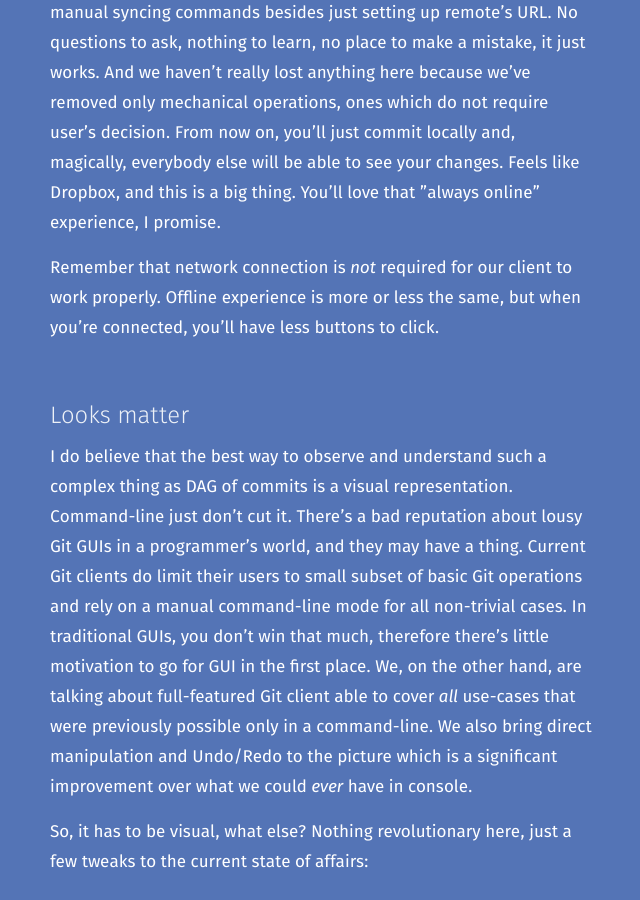
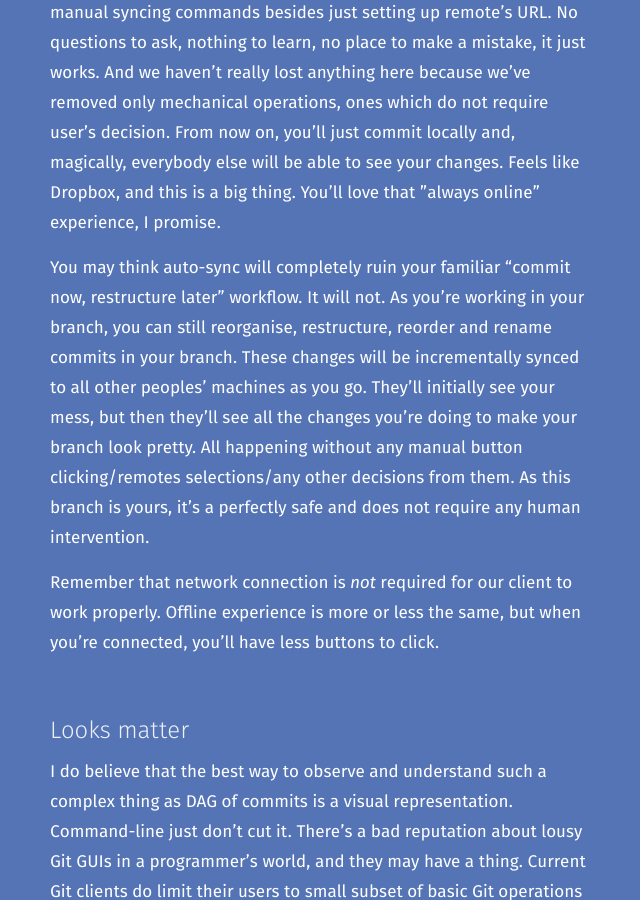
Before and after one commit to tonsky/tonsky.github.io, a Jekyll site: the page built from _posts/2014-06-17-reinventing-git-interface.md, in a window 1280 px wide and 900 px high, scrolled down 8896 px. Shown: the whole window, without its empty margins (319-959 px from the left). Built offline with Jekyll 4.4.1, drawn with Linux system fonts in a browser that asks for light colours; comment, search, counter and statistics services are not loaded.

Commit message:
A note about auto-sync and commits reordering

```diff
--- a/_posts/2014-06-17-reinventing-git-interface.md
+++ b/_posts/2014-06-17-reinventing-git-interface.md
@@ -98,6 +98,8 @@ There’s a solid foundation for such “always online” experience. <nobr><cod
 
 This is another huge win for us: we’ve removed a whole school of manual syncing commands besides just setting up remote’s URL. No questions to ask, nothing to learn, no place to make a mistake, it just works. And we haven’t really lost anything here because we’ve removed only mechanical operations, ones which do not require user’s decision. From now on, you’ll just commit locally and, magically, everybody else will be able to see your changes. Feels like Dropbox, and this is a big thing. You’ll love that ”always online” experience, I promise.
 
+You may think auto-sync will completely ruin your familiar “commit now, restructure later” workflow. It will not. As you’re working in your branch, you can still reorganise, restructure, reorder and rename commits in your branch. These changes will be incrementally synced to all other peoples’ machines as you go. They’ll initially see your mess, but then they’ll see all the changes you’re doing to make your branch look pretty. All happening without any manual button clicking/<wbr>remotes selections/<wbr>any other decisions from them. As this branch is yours, it’s a perfectly safe and does not require any human intervention.
+
 Remember that network connection is _not_ required for our client to work properly. Offline experience is more or less the same, but when you’re connected, you’ll have less buttons to click.
 
 ## Looks matter
```
